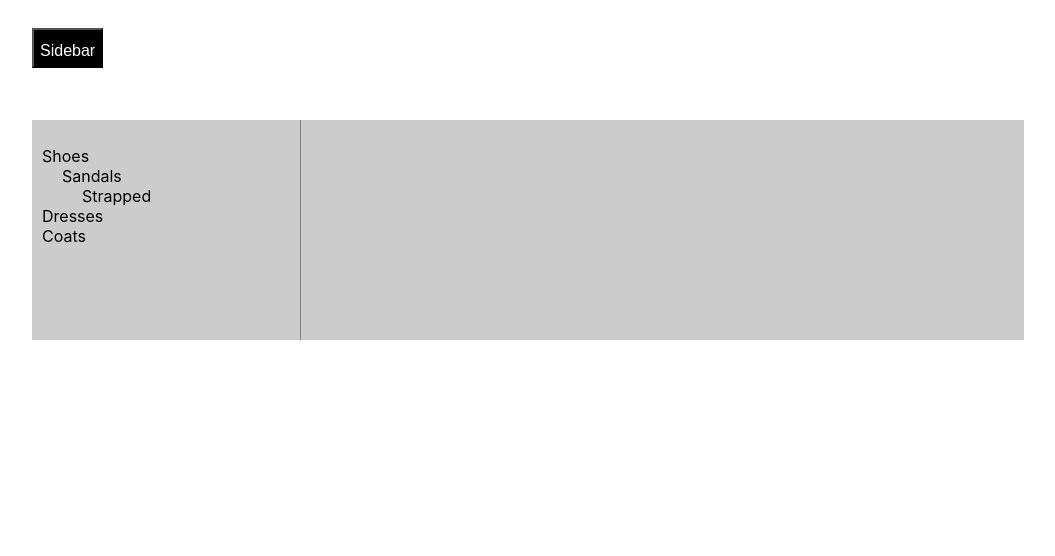
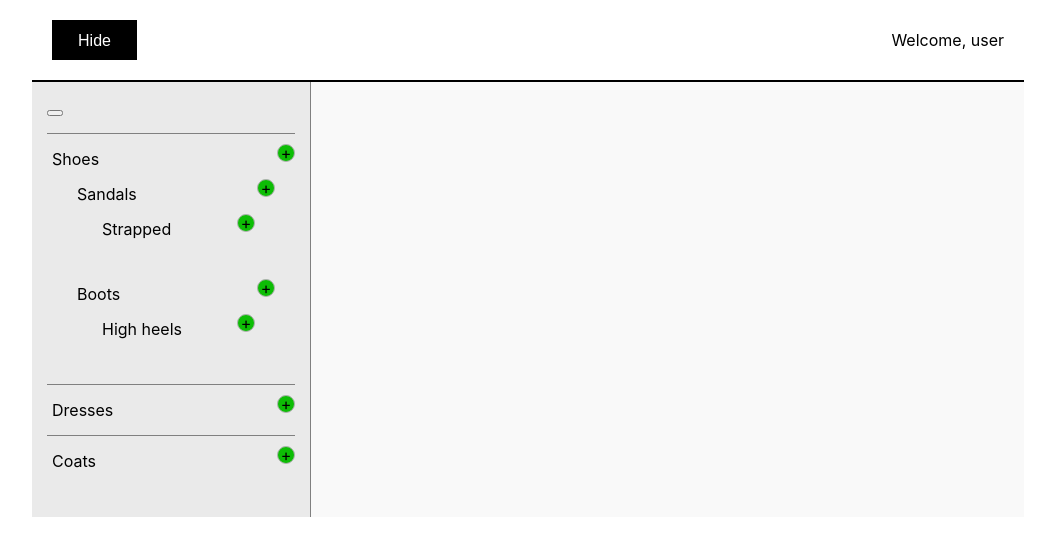
Before and after one commit to etroinina/react4, a React app: page / in a window 1280 px wide. Shown: the whole page, without its empty margins (112-1167 px from the left). Built offline with nearby package versions, Linux system fonts and the light colour scheme.

Commit message:
Categories rendering realization

```diff
--- a/package.json
+++ b/package.json
@@ -3,6 +3,8 @@
   "version": "0.1.0",
   "private": true,
   "dependencies": {
+    "less": "^3.9.0",
+    "less-loader": "^5.0.0",
     "react": "^16.8.6",
     "react-dom": "^16.8.6",
     "react-scripts": "3.0.1"
--- a/src/components/App.js
+++ b/src/components/App.js
@@ -1,12 +1,29 @@
 import React, { Component } from "react";
 import '../styles/App.css';
-import { Container } from "./Container";
+import { Header } from "./Header";
+import { Sidebar } from "./Sidebar";
+import { MainContent } from "./MainContent";
 
 export class App extends Component {
+    state = { isSidebarVisible: true };
+
+    toggleSidebar = () => {
+        this.setState({
+            isSidebarVisible: !this.state.isSidebarVisible
+        });
+    };
+
     render() {
+        let { isSidebarVisible } = this.state;
         return (
-            <div className="App">
-                <Container/>
+            <div className="Container">
+                <Header toggleSidebar={ this.toggleSidebar }
+                        isOpened={ this.state.isSidebarVisible } />
+
+                { isSidebarVisible && <Sidebar /> }
+
+
+                <MainContent/>
             </div>
         );
     }
--- a/src/components/Category.js
+++ b/src/components/Category.js
@@ -1,22 +1,17 @@
 import React from "react";
 
-function Category({ item }) {
-    let children = null;
-
-    if (item.subCategories && item.subCategories.length) {
-        children = (
-            <ul>
-                {item.subCategories.map(i => (
-                    <Category item={i} key={i.id} />
-                ))}
-            </ul>
-        );
-    }
-
+function Category({ item, children, onAddSubcategory }) {
     return (
         <li>
             {item.title}
-            {children}
+            <div className="addButton" onClick={() => {onAddSubcategory(item)}}><span>+</span></div>
+            {children && ( children.length > 0 ) && (
+                <ul>
+                    {children.map(category => (
+                        <Category item={category} key={category.id} children={category.subCategories} onAddSubcategory={onAddSubcategory}/>
+                    ))}
+                </ul>
+            )}
         </li>
     );
 }
--- a/src/components/Container.js
+++ /dev/null
@@ -1,29 +0,0 @@
-import React, { Component } from "react";
-import { SidebarButton } from "./SidebarButton";
-import { Sidebar } from "./Sidebar";
-import { MainContent } from "./MainContent";
-import '../styles/Container.css';
-
-export class Container extends Component {
-
-    state = { shows: true };
-
-    toggleSidebar = () => {
-        this.setState({
-            shows: !this.state.shows
-        });
-    };
-
-    render() {
-        return (
-            <div className="Container">
-                <div className="SidebarButton">
-                    <SidebarButton toggleSidebar={ this.toggleSidebar } />
-                </div>
-                { this.state.shows && <Sidebar /> }
-
-                <MainContent/>
-            </div>
-        );
-    }
-}
--- /dev/null
+++ b/src/components/Header.js
@@ -0,0 +1,23 @@
+import React from "react";
+import '../styles/Header.css';
+
+const SidebarButton = ({ toggleSidebar, isOpened }) => {
+    console.log('isOpened: ' + isOpened);
+    return (
+        <button className="SidebarButton-button" onClick={ () =>  toggleSidebar() }>
+            <span>
+                { isOpened ? 'Hide' : 'Show'}
+            </span>
+        </button>
+    )
+};
+
+
+export const Header = ({ toggleSidebar, isOpened }) => {
+    return (
+        <div className='Header'>
+            <SidebarButton toggleSidebar={ toggleSidebar } isOpened={ isOpened } />
+            <span className='welcome-text'> { 'Welcome, user' }</span>
+        </div>
+    )
+};
--- a/src/components/Sidebar.js
+++ b/src/components/Sidebar.js
@@ -1,6 +1,7 @@
 import React, { Component } from "react";
 import Category from "./Category";
 import '../styles/Sidebar.css';
+import cloneDeep from 'lodash/cloneDeep';
 
 export class Sidebar extends Component {
     state = {
@@ -16,6 +17,17 @@ export class Sidebar extends Component {
                             {
                                 id: 5,
                                 title: 'Strapped',
+                                subCategories: []
+                            }
+                        ]
+                    },
+                    {
+                        id: 6,
+                        title: 'Boots',
+                        subCategories: [
+                            {
+                                id: 7,
+                                title: 'High heels',
                                 subCategories: []
                             }
                         ]
@@ -36,38 +48,56 @@ export class Sidebar extends Component {
         ]
     };
 
-    onAddItems = () => {
-        this.setState(state => {
-            const categories = state.categories.concat(item => item + 1);
+    recursAdding = (object, newCategoryObj) => {
 
-            return {
-                categories,
-            };
-        });
+        for(let i=0; i < object.length; i++) {
+
+            if(object[i].id === newCategoryObj.id) {
+                object[i].subCategories.push(newCategoryObj);
+                return
+            }
+
+
+            if (object[i].subCategories.length > 0) {
+                this.recursAdding(object[i].subCategories, newCategoryObj)
+            }
+
+            else {
+                if(object[i].id === newCategoryObj.id) {
+                    object[i].subCategories.push(newCategoryObj);
+                }
+            }
+        }
+
+        return object;
+    };
+
+
+    onAddSubcategory = (category) => {
+        let allCategory = cloneDeep(this.state.categories);
+        const currentCategoryId = category.id;
+        const newCategoryTitle = prompt('Add Categorys title');
+        const newCategory = {
+           id: currentCategoryId,
+           title: newCategoryTitle,
+        };
+
+        let updatedArray = this.recursAdding(allCategory, newCategory);
+
+        this.setState({
+            categories: updatedArray
+        })
     };
 
 
     render() {
-
-        // return (
-        //     <div className="Sidebar">
-        //
-        //             { this.state.categories.map(item =>
-        //                 <ul>
-        //                     <li key={ item.id }>
-        //                         <div className="title">{ item.title }</div>
-        //                         {/*<div className="addButton" onClick={this.onAddItems}><span>+</span></div>*/}
-        //                     </li>
-        //                 </ul>
-        //             )}
-        //     </div>
-        // );
-
         return (
             <div className="Sidebar">
+                <button className="addRootCategoryButton" onClick={this.onAddSubcategory}></button>
+
                 <ul>
-                    {this.state.categories.map(i => (
-                        <Category item={i} key={i.id} />
+                    {this.state.categories.map(category => (
+                        <Category item={category} key={category.id} children={category.subCategories} onAddSubcategory={this.onAddSubcategory}/>
                     ))}
                 </ul>
             </div>
--- a/src/components/SidebarButton.js
+++ /dev/null
@@ -1,14 +0,0 @@
-import React, { Component } from "react";
-import '../styles/SidebarButton.css';
-
-export class SidebarButton extends Component {
-    state = {
-        buttonName: 'Sidebar'
-    };
-
-    render() {
-        return (
-            <button className="SidebarButton-button" onClick={ () =>  this.props.toggleSidebar() }> {this.state.buttonName} </button>
-        );
-    }
-}
--- a/src/styles/App.css
+++ b/src/styles/App.css
@@ -0,0 +1,6 @@
+.Container {
+    display: flex;
+    flex-wrap: wrap;
+    width: 992px;
+    margin: auto;
+}
--- a/src/styles/Container.css
+++ /dev/null
@@ -1,6 +0,0 @@
-.Container {
-    display: flex;
-    flex-wrap: wrap;
-    width: 992px;
-    margin: auto;
-}
--- a/src/styles/SidebarButton.css
+++ b/src/styles/Header.css
@@ -1,3 +1,12 @@
+.Header {
+    flex: 100%;
+    padding: 20px;
+    border-bottom: 2px solid #000;
+    display: flex;
+    justify-content: space-between;
+    align-items: center;
+}
+
 .SidebarButton {
     flex: 0 0 100%;
     height: 100px;
@@ -13,4 +22,11 @@
     color: #fff;
     font-size: 16px;
     cursor: pointer;
+    width: 85px;
+    border: 0;
+    margin-right: 25px;
 }
+
+.welcome-text {
+
+}
--- a/src/styles/MainContent.css
+++ b/src/styles/MainContent.css
@@ -1,6 +1,6 @@
 .MainContent {
     flex: 1;
-    padding: 10px;
-    background: #ccc;
+    padding: 15px;
+    background: #f9f9f9;
     min-height: 200px;
 }
--- a/src/styles/Sidebar.css
+++ b/src/styles/Sidebar.css
@@ -1,6 +1,6 @@
 .Sidebar {
-    padding: 10px;
-    background: #ccc;
+    padding: 15px;
+    background: #eaeaea;
     border-right: 1px solid gray;
     min-height: 200px;
     width: 25%;
@@ -13,7 +13,11 @@
 
 .Sidebar ul li {
     position: relative;
-    padding-right: 20px;
+    padding: 15px 20px 15px 5px;
+}
+
+.Sidebar>ul>li {
+    border-top: 1px solid grey;
 }
 
 .Sidebar ul li ul {
@@ -27,16 +31,16 @@
     text-align: center;
     line-height: 16px;
     border-radius: 100%;
-    background: green;
+    background: #0dbd05;
     position: absolute;
     right: 0;
-    top: 0;
+    top: 10px;
     cursor: pointer;
+    border: 1px solid #b1b1b1;
 }
 
 .addButton span {
-    font-size: 12px;
+    font-size: 16px;
     color: black;
-    font-weight: 600;
     display: inline-block;
 }
```
Also changed, not shown: 1 other file.
